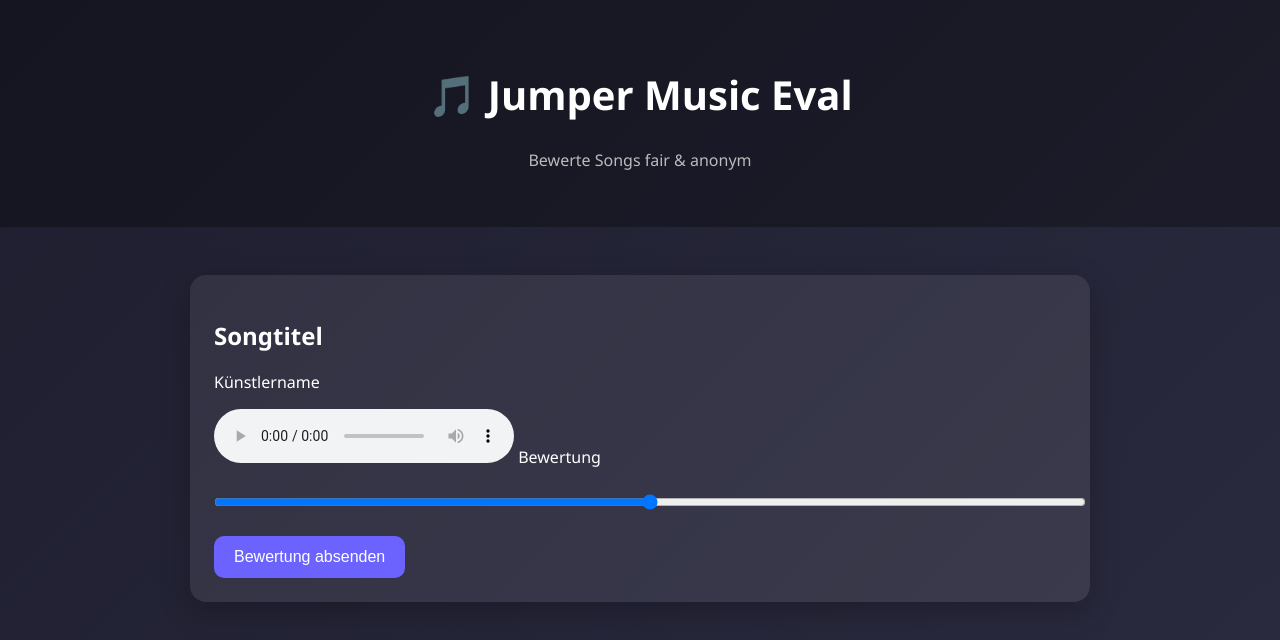
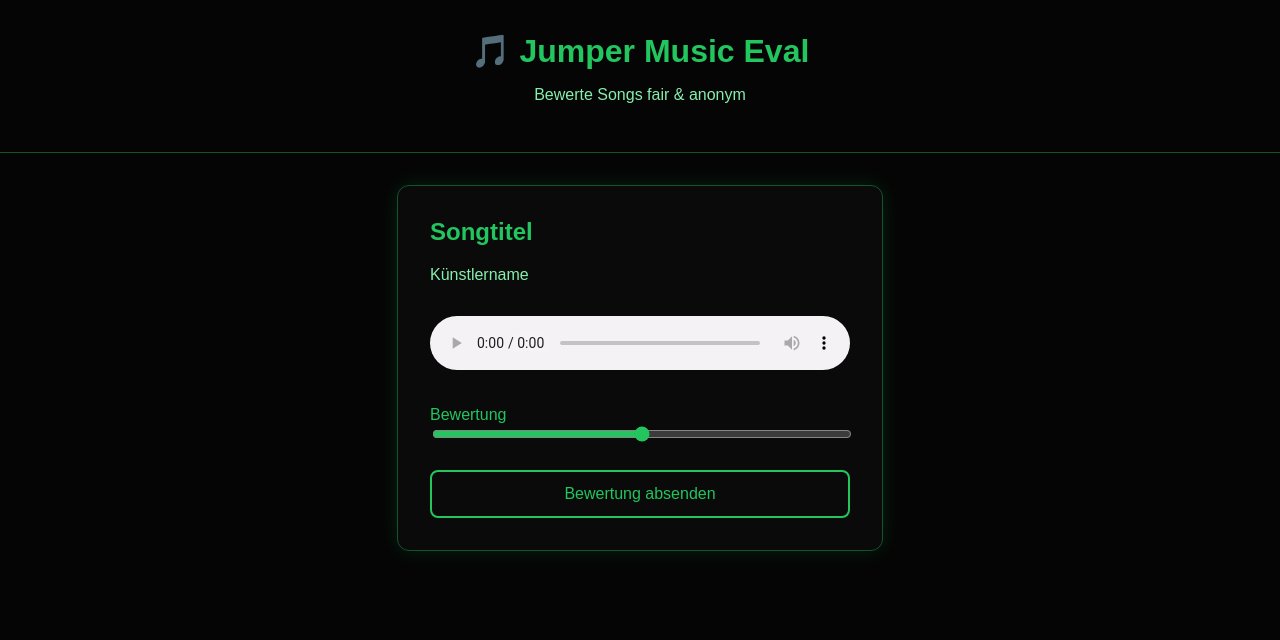
Before and after one commit to Carlo39-coder/Jumper-Music-Eval, a plain HTML site: page templates/index.html in a window 1280 px wide. Drawn offline with Linux system fonts and the light colour scheme; files that its build step writes are made by us from their sources.

Commit message:
Revamp CSS styles for improved design and layout

```diff
--- a/static/style.css
+++ b/static/style.css
@@ -1,63 +1,79 @@
 body {
-  font-family: 'Segoe UI', system-ui, sans-serif;
-  background: linear-gradient(135deg, #1e1e2f, #2b2b40);
-  color: #ffffff;
   margin: 0;
-  min-height: 100vh;
+  font-family: Arial, sans-serif;
+  background: #050505;
+  color: #22c55e;
 }
 
 header {
   text-align: center;
-  padding: 2.5rem 1rem;
-  background: rgba(0, 0, 0, 0.3);
+  padding: 2rem;
+  border-bottom: 1px solid #14532d;
 }
 
 header h1 {
-  font-size: 2.5rem;
+  margin: 0;
+  color: #22c55e;
 }
 
 header p {
-  color: #bbbbbb;
+  color: #86efac;
 }
 
 main {
-  max-width: 900px;
-  margin: 2rem auto;
-  padding: 1rem;
+  display: flex;
+  justify-content: center;
+  margin-top: 2rem;
 }
 
 .card {
-  background: rgba(255, 255, 255, 0.08);
-  border-radius: 16px;
-  padding: 1.5rem;
-  box-shadow: 0 10px 30px rgba(0,0,0,0.25);
+  background: #0a0a0a;
+  padding: 2rem;
+  border-radius: 12px;
+  width: 90%;
+  max-width: 420px;
+  border: 1px solid #14532d;
+  box-shadow: 0 0 20px rgba(34,197,94,0.15);
 }
 
-input {
+.card h2 {
+  margin-top: 0;
+}
+
+.artist {
+  color: #86efac;
+}
+
+audio {
   width: 100%;
-  padding: 10px;
-  border-radius: 8px;
-  border: none;
   margin: 1rem 0;
-  font-size: 1rem;
+  filter: hue-rotate(90deg);
+}
+
+label {
+  display: block;
+  margin-top: 1rem;
+}
+
+input[type="range"] {
+  width: 100%;
+  accent-color: #22c55e;
 }
 
 button {
-  background: #6c63ff;
-  border: none;
-  padding: 12px 20px;
-  border-radius: 10px;
-  color: white;
+  margin-top: 1.5rem;
+  width: 100%;
+  padding: 0.8rem;
+  background: transparent;
+  border: 2px solid #22c55e;
+  border-radius: 8px;
+  color: #22c55e;
   font-size: 1rem;
   cursor: pointer;
+  transition: 0.2s;
 }
 
 button:hover {
-  background: #584fff;
+  background: #22c55e;
+  color: #050505;
 }
-
-footer {
-  text-align: center;
-  padding: 1rem;
-  color: #aaa;
-}
```
